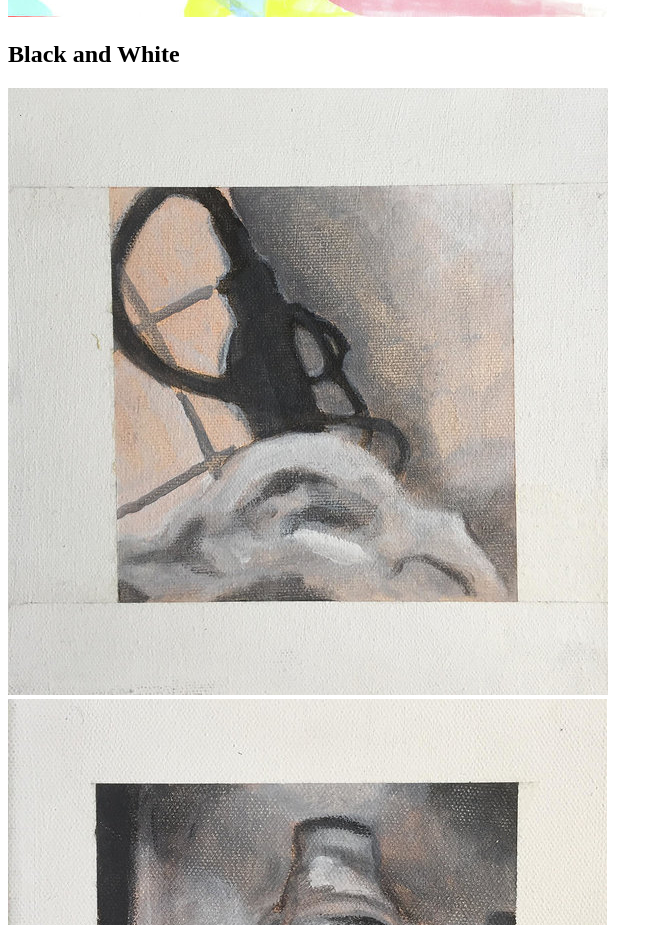
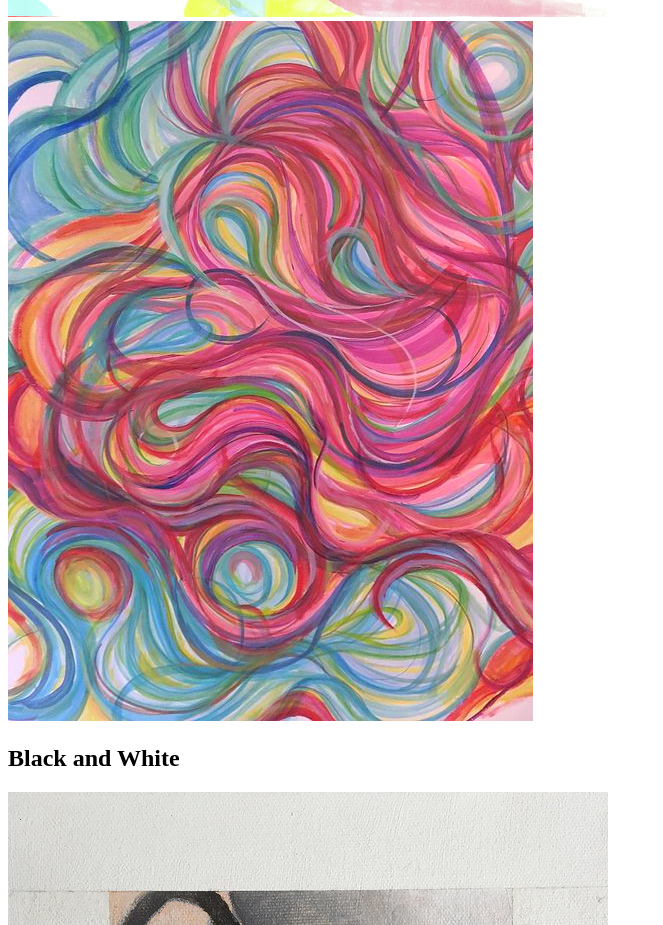
Before and after one commit to b-wilder/mmh-art, a website: page src/index.html in a window 1280 px wide. Shown: the part 10191-11116 px from the top of the page, without its empty margins (0-663 px from the left). Drawn offline with Linux system fonts and the light colour scheme.

Commit message:
added 1 more drawing
to even out the bottom of the page

```diff
--- a/src/index.html
+++ b/src/index.html
@@ -148,6 +148,11 @@
                                     <img src="images/drawings/portrait_in_color.jpg" alt="Portrait in Color" class="lazyload art-image portrait">
                                   </a>
                                 </div>
+                                <div class="col-lg-6 col-md-6 col-sm-12 col-xs-12 img-column img-column-full" >
+                                  <a href ="https://fineartamerica.com/featured/destination-meg-hahesy.html?product=art-print" target="_blank">
+                                    <img src="images/drawings/destination.jpg" alt="Destination" class="lazyload art-image portrait">
+                                  </a>
+                                </div>
                               </div>
                           </div>
                       </section><!-- /.drawings-text -->
```
Also changed, not shown: src/images/drawings/destination.jpg (added).
